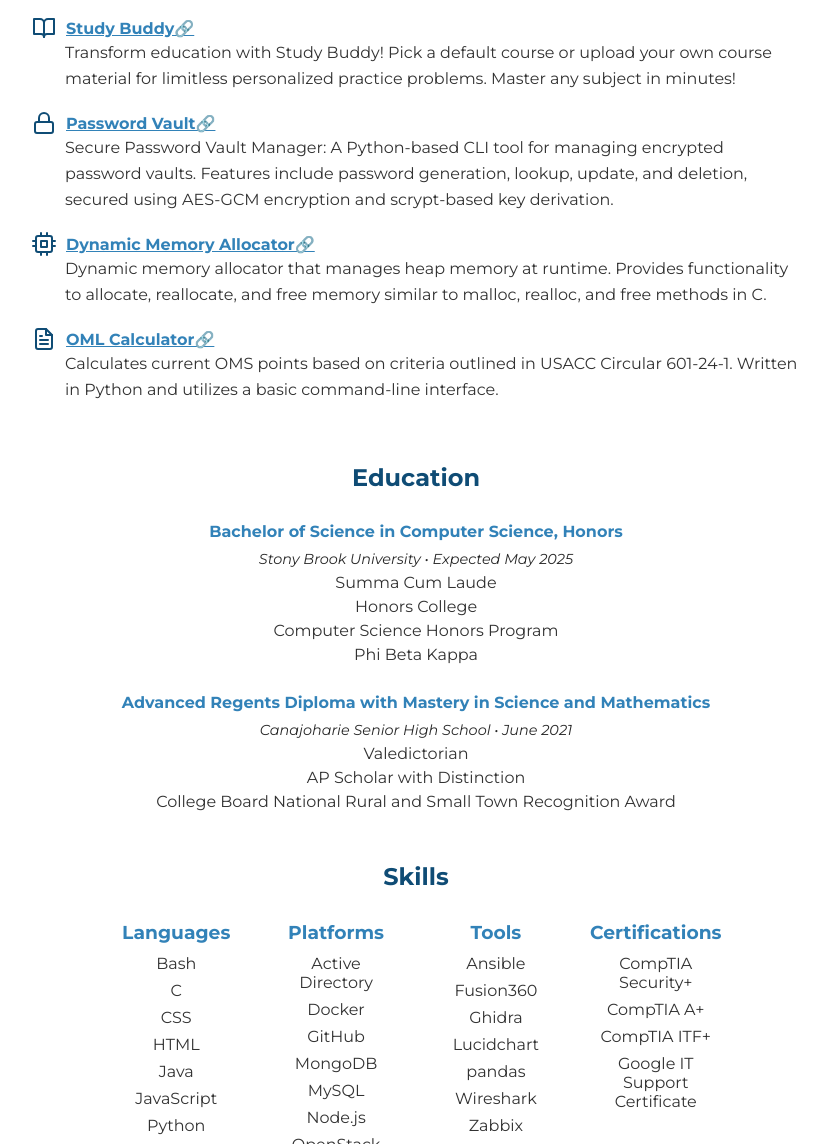
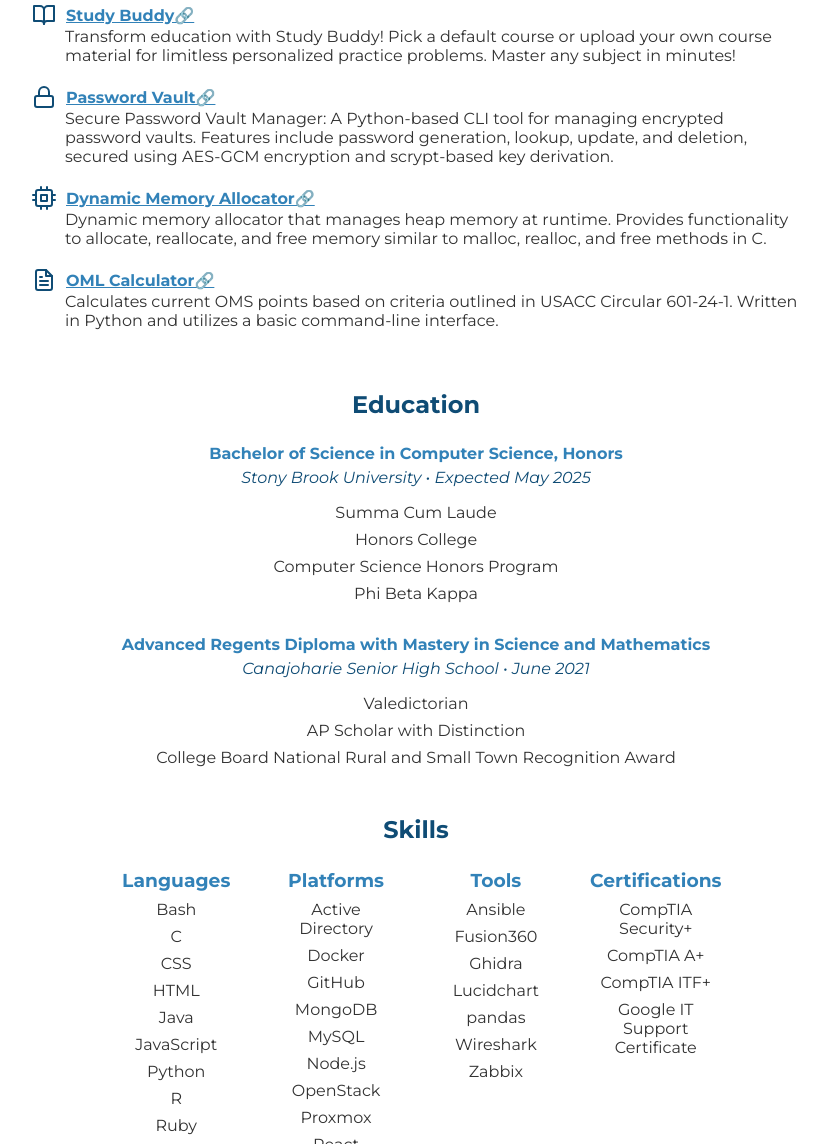
Before and after one commit to Ellixit/personal-website, a plain HTML site: page index.html in a window 1280 px wide. Shown: the part 1577-2721 px from the top of the page, without its empty margins (224-1051 px from the left). Drawn offline with Linux system fonts and the light colour scheme.

Commit message:
Restructured styles.css

```diff
--- a/index.html
+++ b/index.html
@@ -13,11 +13,11 @@
         <a href="#" onclick="window.location.reload();"> <img src="resources/favicon.png" alt="favicon" class="favicon"> </a>
         <div class="banner-spacing">
             <div id="banner-buttons">
-                <a class="banner-button" href="#about" onclick="scrollToSection(event, 'about')"> About </a>
-                <a class="banner-button" href="#experience" onclick="scrollToSection(event, 'experience')"> Experience </a>
-                <a class="banner-button" href="#projects" onclick="scrollToSection(event, 'projects')"> Projects </a>
-                <a class="banner-button" href="#education" onclick="scrollToSection(event, 'education')"> Education </a>
-                <a class="banner-button" href="#skills" onclick="scrollToSection(event, 'skills')"> Skills </a>
+                <a class="banner-button" href="#about" onclick="scrollToSection(event, 'about')">About</a>
+                <a class="banner-button" href="#experience" onclick="scrollToSection(event, 'experience')">Experience</a>
+                <a class="banner-button" href="#projects" onclick="scrollToSection(event, 'projects')">Projects</a>
+                <a class="banner-button" href="#education" onclick="scrollToSection(event, 'education')">Education</a>
+                <a class="banner-button" href="#skills" onclick="scrollToSection(event, 'skills')">Skills</a>
             </div>
 
             <input type="checkbox" id="menu-check" style="display:none">
@@ -136,19 +136,19 @@
 
         <div class="info-section" id="education">
             <h2> Education </h2>
-            <div class="education-items">
+            <div class="education-container">
                 <p class="education-title"> Bachelor of Science in Computer Science, Honors </p>
                 <p class="education-info"> Stony Brook University • Expected May 2025 </p>
-                    <p> Summa Cum Laude </p>
-                    <p> Honors College </p>
-                    <p> Computer Science Honors Program </p>
-                    <p> Phi Beta Kappa </p>
+                    <p class="education-item"> Summa Cum Laude </p>
+                    <p class="education-item"> Honors College </p>
+                    <p class="education-item"> Computer Science Honors Program </p>
+                    <p class="education-item"> Phi Beta Kappa </p>
                 <br/>
                 <p class="education-title"> Advanced Regents Diploma with Mastery in Science and Mathematics </p>
                 <p class="education-info"> Canajoharie Senior High School • June 2021 </p>
-                    <p> Valedictorian </p>
-                    <p> AP Scholar with Distinction </p>
-                    <p> College Board National Rural and Small Town Recognition Award </p>
+                    <p class="education-item"> Valedictorian </p>
+                    <p class="education-item"> AP Scholar with Distinction </p>
+                    <p class="education-item"> College Board National Rural and Small Town Recognition Award </p>
             </div>
         </div>
 
--- a/styles.css
+++ b/styles.css
@@ -5,17 +5,15 @@
     margin: 0px 0px 10px 0px;
     font-family: "Montserrat", system-ui;
 }
-h2 {
+h2, h3 {
     margin: 20px 0px;
     color: 0F4C75;
     font-weight: bold;
     text-align: center;
 }
 h3 {
-    margin: 10px 0px;
+    margin: 5px 0px;
     color: #3282B8;
-    font-weight: bold;
-    text-align: center;
 }
 p, li {
     color: rgb(50, 50, 50);
@@ -75,6 +73,8 @@
     margin: 50px 0px 0px 0px;
     font-size: 12px;
 }
+
+/* Navigation */
 .banner {
     position: sticky;
     top: 0;
@@ -90,7 +90,6 @@
     padding-left: env(safe-area-inset-left);
     padding-right: env(safe-area-inset-right);
 }
-
 .favicon {
     height: 40px;
     margin-left: 10px;
@@ -124,6 +123,8 @@
     cursor: pointer;
     text-decoration: underline;
 }
+
+/* About Section */
 .portrait {
     margin-top: 30px;
     align-items: center;
@@ -138,6 +139,11 @@
 }
 .todo-item {
     line-height: 1.5;
+}
+.icon-container {
+    position: relative;
+    display: flex;
+    gap: 20px
 }
 .notification {
     visibility: hidden;
@@ -158,29 +164,24 @@
     visibility: visible;
     opacity: 1;
 }
-.icon-container {
-    position: relative;
-    display: flex;
-    gap: 20px
-}
-.position-title, .education-title {
+
+/* Experience Section */
+.position-title{
     color: #3282B8;
     font-weight: bold;
 }
-.position-info, .education-info {
+.position-info {
     padding-top: 3px;
-    color: rgb(40, 40, 40);
+    color: #0F4C75;
     font-size: 0.9em;
     font-style: italic;
 }
 .poster {
     text-decoration: none;
-    color: black;
+    color: rgb(50, 50, 50);
 }
-.education-items {
-    text-align: center;
-    line-height: 8px;
-}
+
+/* Projects Section */
 .icon {
     width: 24px;
     height: 24px;
@@ -192,8 +193,27 @@
 }
 .project-description {
     margin: 0px 0px 20px 33px;
-    line-height: 1.6;
 }
+
+/* Education Section */
+.education-container {
+    text-align: center;
+}
+.education-title {
+    color: #3282B8;
+    font-weight: bold;
+    margin: 5px;
+}
+.education-info {
+    color: #0F4C75;
+    font-style: italic;
+    margin-top: 5px;
+}
+.education-item {
+    margin: 8px 0px;
+}
+
+/* Skills Section */
 .skills-column {
     flex: 1;
     text-align: center;
@@ -201,6 +221,8 @@
 .skills-list {
     margin: 8px;
 }
+
+/* Gear Table */
 .gearlist-table {
     border-collapse: collapse;
     width: 100%;
@@ -217,6 +239,8 @@
     text-align: center;
     color: #ffffff;
 }
+
+/* Mobile-Responsive */
 @media (max-width: 1100px) {
     #skills-container {
         flex-wrap: wrap;
```
